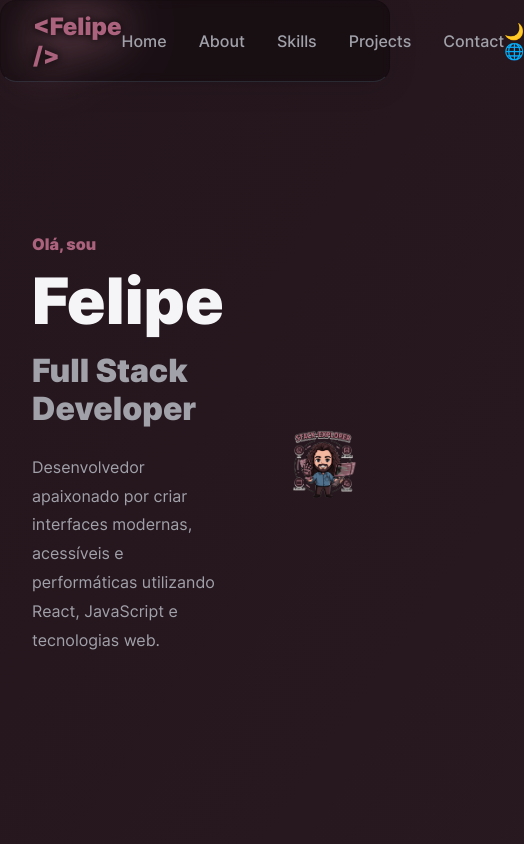
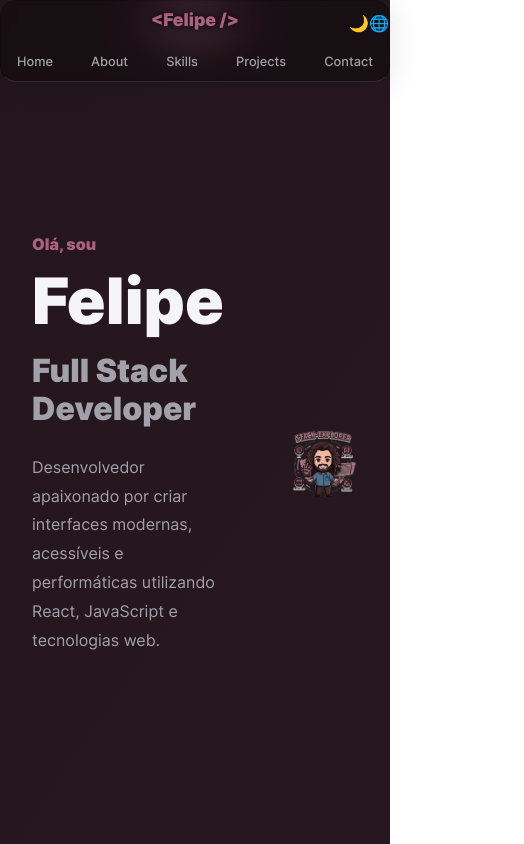
Before and after one commit to flpzht/portfolio, a React (Vite) app: page / in a window 390 px wide. Shown: the top 844 px of the page, 524 px wide, since content can reach past the window. Built offline with nearby package versions, Linux system fonts and the light colour scheme.

Commit message:
feat(navbar): created responsive structure

```diff
--- a/src/components/Navbar/Navbar.module.css
+++ b/src/components/Navbar/Navbar.module.css
@@ -1,4 +1,5 @@
 .header {
+  width: 100%;
   position: sticky;
   top: 0;
   z-index: var(--z-navbar);
@@ -19,7 +20,7 @@
 
   margin: 0 auto;
   padding: 0 2rem;
-
+  gap: 30px;
   display: flex;
   justify-content: space-between;
   align-items: center;
@@ -92,3 +93,67 @@
 .actions>* {
   cursor: pointer;
 }
+/* =========================
+   LAPTOP
+   ========================= */
+
+@media screen and (max-width: 1024px) {
+  .menu {
+    gap: 24px;
+  }
+}
+
+
+/* =========================
+   TABLET
+   ========================= */
+
+@media screen and (max-width: 768px) {
+  .nav {
+    gap: 20px;
+  }
+  .logo {
+    font-size: 1.25rem;
+  }
+  .menu {
+    gap: 20px;
+  }
+  .actions {
+    gap: 12px;
+  }
+}
+
+/* =========================
+   MOBILE
+   ========================= */
+
+@media screen and (max-width: 600px) {
+  .nav {
+    height: var(--header-height-m);
+    gap: 12px;
+    flex-wrap: wrap;
+    justify-content: space-around;
+    padding: 0 16px;
+  }
+  .logo {
+    width: 100%;
+    padding-top: 0.5rem;
+    font-size: 1.1rem;
+    text-align: center;
+  }
+  .menu {
+    width: 100%;
+    gap: 12px;
+    font-size: 0.8rem;
+    flex-wrap: wrap;
+    justify-content: space-between;
+    padding: 12px 0;
+  }
+  .actions {
+    gap: 12px;
+    position: absolute;
+    right: 0;
+    top: 0;
+    padding: 12px 0;
+  }
+}
```
